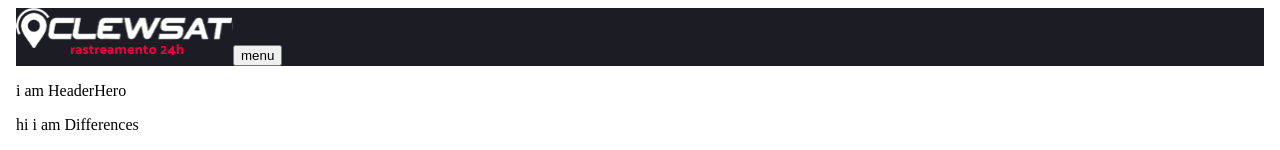
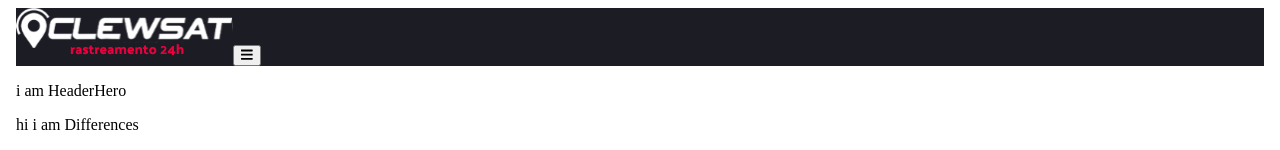
Before and after one commit to malves224/ClewsatWebSite, a React (Create React App) app: page / in a window 1280 px wide. Shown: the top 150 px of the page. Built offline with nearby package versions, Linux system fonts and the light colour scheme.

Commit message:
adiciona logica para acionar overlay no componenete NavBar

```diff
--- a/package.json
+++ b/package.json
@@ -4,6 +4,9 @@
   "version": "0.1.0",
   "private": true,
   "dependencies": {
+    "@fortawesome/fontawesome-svg-core": "^1.2.36",
+    "@fortawesome/free-solid-svg-icons": "^5.15.4",
+    "@fortawesome/react-fontawesome": "^0.1.15",
     "@testing-library/jest-dom": "^5.14.1",
     "@testing-library/react": "^11.2.7",
     "@testing-library/user-event": "^12.8.3",
--- a/src/sectionsComponents/NavBar.jsx
+++ b/src/sectionsComponents/NavBar.jsx
@@ -1,20 +1,39 @@
+/* eslint-disable no-unneeded-ternary */
 import React, { Component } from "react";
 import "./css/navBar.css";
+
+import { FontAwesomeIcon } from "@fortawesome/react-fontawesome";
+import { faBars, faTimes } from "@fortawesome/free-solid-svg-icons";
+
 import imgLogo from "../img/logo-white-tracker.svg";
 
 class NavBar extends Component {
   constructor() {
     super();
     this.state = {
-      // menu: false,
+      menu: false,
     };
+    this.handleClick = this.handleClick.bind(this);
+  }
+
+  handleClick() {
+    const { menu } = this.state;
+    const boolForInsert = menu ? false : true;
+    this.setState({
+      menu: boolForInsert,
+    });
   }
 
   render() {
+    const { menu } = this.state;
     return (
       <nav>
         <img src={imgLogo} alt="imagem do logo da empresa." />
-        <button type="button">menu</button>
+        <button name="menu" id="menu" onClick={this.handleClick} type="button">
+          { !menu ? <FontAwesomeIcon icon={faBars} />
+            : <FontAwesomeIcon icon={faTimes} />}
+        </button>
+        { menu && console.log("renderOverLay")}
       </nav>
     );
   }
```
Also changed, not shown: 1 other file (tests, documents, lock files or other folders).
